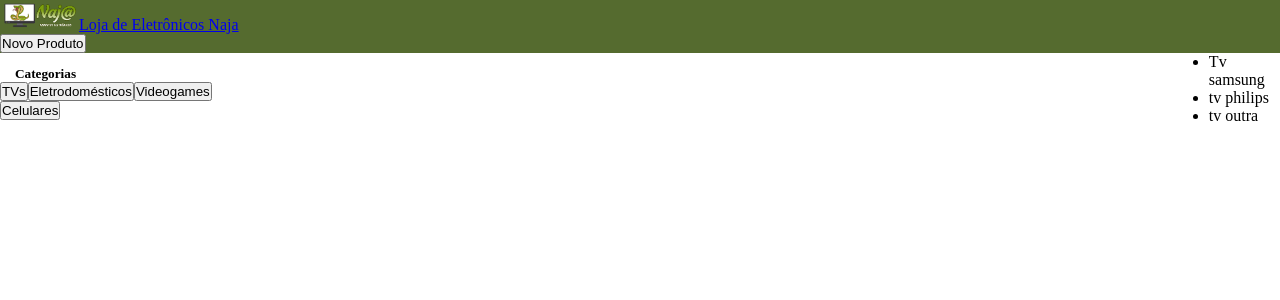
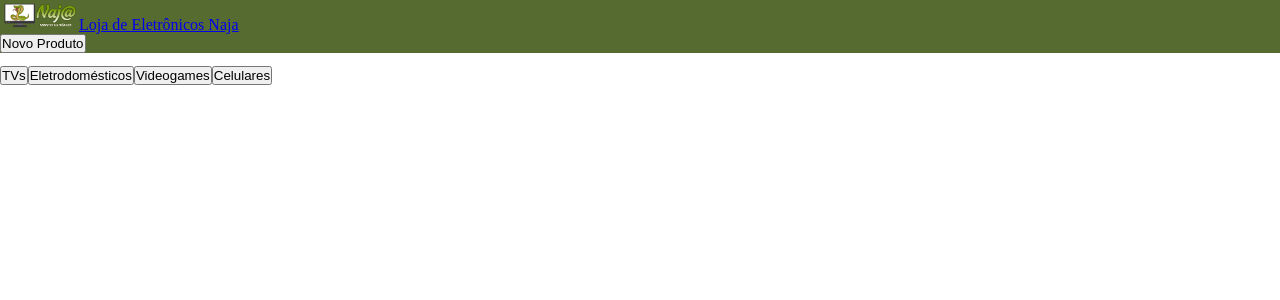
Before and after one commit to Matheusrsm/frontend-lojanaja, a React (Create React App) app: page /product in a window 1280 px wide. Shown: the top 300 px of the page. Built offline with nearby package versions, Linux system fonts and the light colour scheme.

Commit message:
Ideia da lista de produtos

```diff
--- a/src/components/Categorias/Categorias.jsx
+++ b/src/components/Categorias/Categorias.jsx
@@ -1,24 +1,12 @@
 import React from 'react';
 import './Categorias.css';
+import Produtos from '../Produtos/Produtos'
 
 export default function Categorias() {
-  const tvs = ['TV Samsung', 'TV Philips', 'TV Lenovo'];
-
-  function exibeProdutos() {
-    const ul = document.createElement('ul');
-    for (let i = 0; i < tvs.length; i++) {
-      const li = document.createElement('li');
-      li.innerHTML = tvs[i];
-      ul.appendChild(li);
-    }
-    const categorias = document.getElementById('divCategorias');
-    categorias.append(ul);
-  }
 
   return (
     <div id="divCategorias" className="list-group">
-      <h5>Categorias</h5>
-      <button onClick={exibeProdutos} type="button" className="list-group-item list-group-item-action">TVs</button>
+      <button onClick={Produtos('tvs')} type="button" className="list-group-item list-group-item-action">TVs</button>
       <button type="button" className="list-group-item list-group-item-action">Eletrodomésticos</button>
       <button type="button" className="list-group-item list-group-item-action">Videogames</button>
       <button type="button" className="list-group-item list-group-item-action">Celulares</button>
--- /dev/null
+++ b/src/components/Produtos/Produtos.jsx
@@ -0,0 +1,32 @@
+import React from 'react';
+
+const tvs = ['TV Samsung', 'TV Philips', 'TV Lenovo'];
+const celulares = ['iPhone X', 'Samsung A50', 'Moto G8', 'Redmi Note 8'];
+const eletrodomesticos = ['exemplo1', 'exemplo2', 'exemplo3'];
+const videogames = ['nitendo', 'ps1', 'ps2', 'xbox'];
+
+export default function Produtos(categoria) {
+
+    let produtos = null;
+
+    switch(categoria) {
+        case 'tvs': produtos = tvs; break;
+        case 'celulares': produtos = celulares; break;
+        case 'eletrodomesticos': produtos = eletrodomesticos; break;
+        case 'videogames': produtos = videogames; break;
+        default: produtos = []; break;
+    }
+
+    const ul = document.createElement('ul');
+    for (let i = 0; i < produtos.length; i++) {
+      const li = document.createElement('li');
+      li.innerHTML = tvs[i];
+      ul.appendChild(li);
+    }
+
+    return (
+            <ul>
+                {produtos.map((item) => (<li>{item}</li>))}
+            </ul>
+    )
+}
--- a/src/pages/Produto/index.jsx
+++ b/src/pages/Produto/index.jsx
@@ -6,20 +6,12 @@ import MenuSuperior from '../../components/MenuSuperior/MenuSuperior';
 import './styles.css';
 
 export default function Produto() {
-  const produtos = ['Tv samsung', 'tv philips', 'tv outra'];
 
   return (
     <>
       <MenuSuperior />
       <div className="container">
         <Categorias />
-        <ul>
-          {produtos.map((item) => (
-            <li>
-              {item}
-            </li>
-          ))}
-        </ul>
       </div>
     </>
   );
--- a/src/routes.jsx
+++ b/src/routes.jsx
@@ -5,6 +5,7 @@ import Login from './pages/Login';
 import Produto from './pages/Produto';
 
 export default function Routes() {
+
   return (
     <BrowserRouter>
       <Switch>
```
Also changed, not shown: 1 other file (tests, documents, lock files or other folders).
